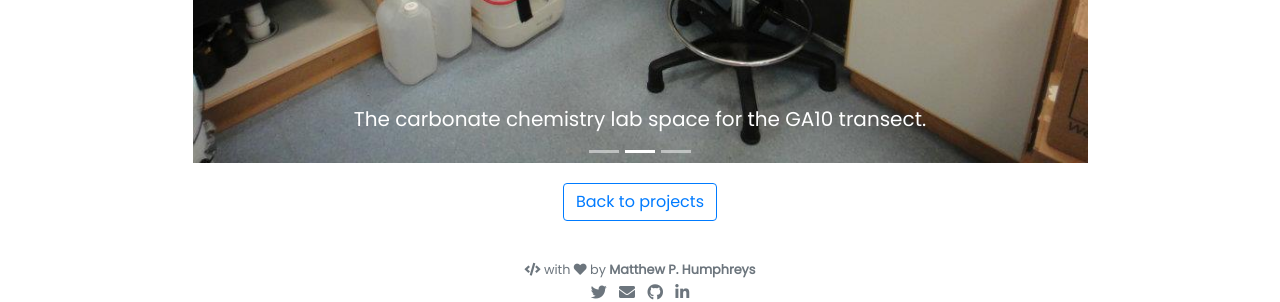
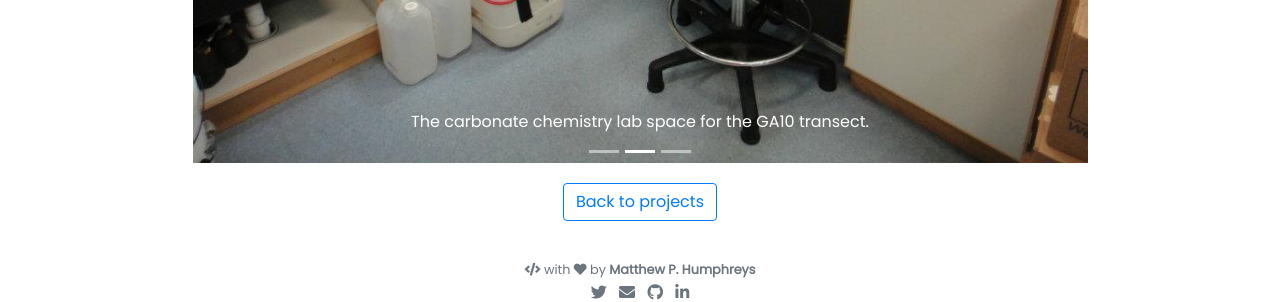
Before and after one commit to mvdh7/mvdh7.github.io, a Jekyll site: the page built from _projects/500-geotraces.md, in a window 1280 px wide. Shown: the part 965-1267 px from the top of the page. Built offline with Jekyll 4.4.1, drawn with Linux system fonts in a browser that asks for light colours; nearby versions of some CDN libraries; comment, search, counter and statistics services are not loaded.

Commit message:
try dark text

```diff
--- a/_projects/500-geotraces.md
+++ b/_projects/500-geotraces.md
@@ -31,20 +31,20 @@
   <div class="carousel-inner">
     <div class="carousel-item active">
       <img class="d-block w-100" src="/images/geotraces/ga10table.jpg" alt="First slide">
-      <div class="carousel-caption d-none d-md-block">
-        <h5>View of Table Mountain as RRS <i>James Cook</i> departs from Cape Town.</h5>
+      <div class="carousel-caption d-none d-md-block text-dark">
+        <h6>View of Table Mountain as RRS <i>James Cook</i> departs from Cape Town.</h6>
       </div>
     </div>
     <div class="carousel-item">
       <img class="d-block w-100" src="/images/geotraces/ga10lab.jpg" alt="Second slide">
       <div class="carousel-caption d-none d-md-block">
-        <h5>The carbonate chemistry lab space for the GA10 transect.</h5>
+        <h6>The carbonate chemistry lab space for the GA10 transect.</h6>
       </div>
     </div>
     <div class="carousel-item">
       <img class="d-block w-100" src="/images/geotraces/ga10gough.jpg" alt="Third slide">
       <div class="carousel-caption d-none d-md-block">
-        <h5>Wandering albatross soar beside Gough Island.</h5>
+        <h6>Wandering albatross soar beside Gough Island.</h6>
       </div>
     </div>
   </div>
```
